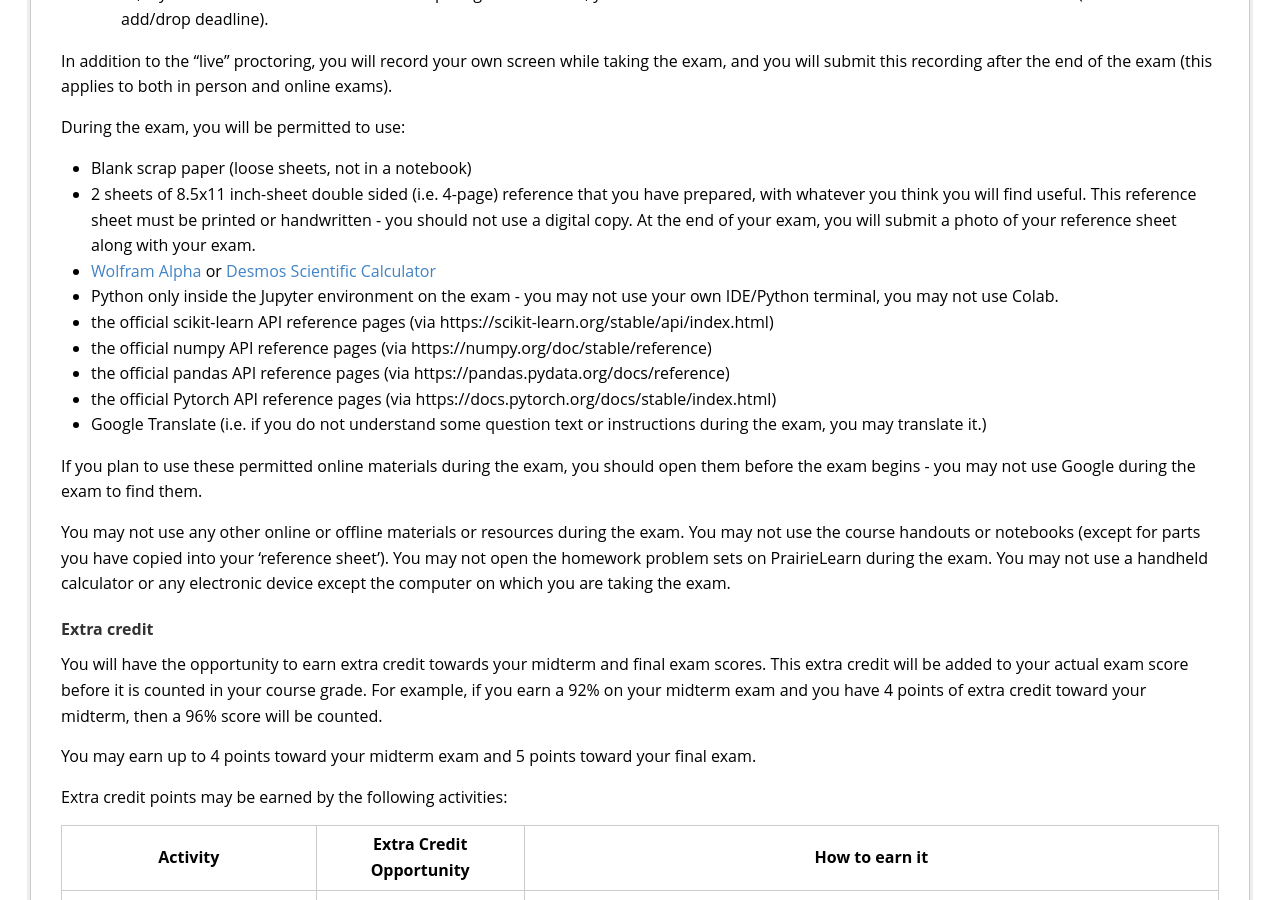
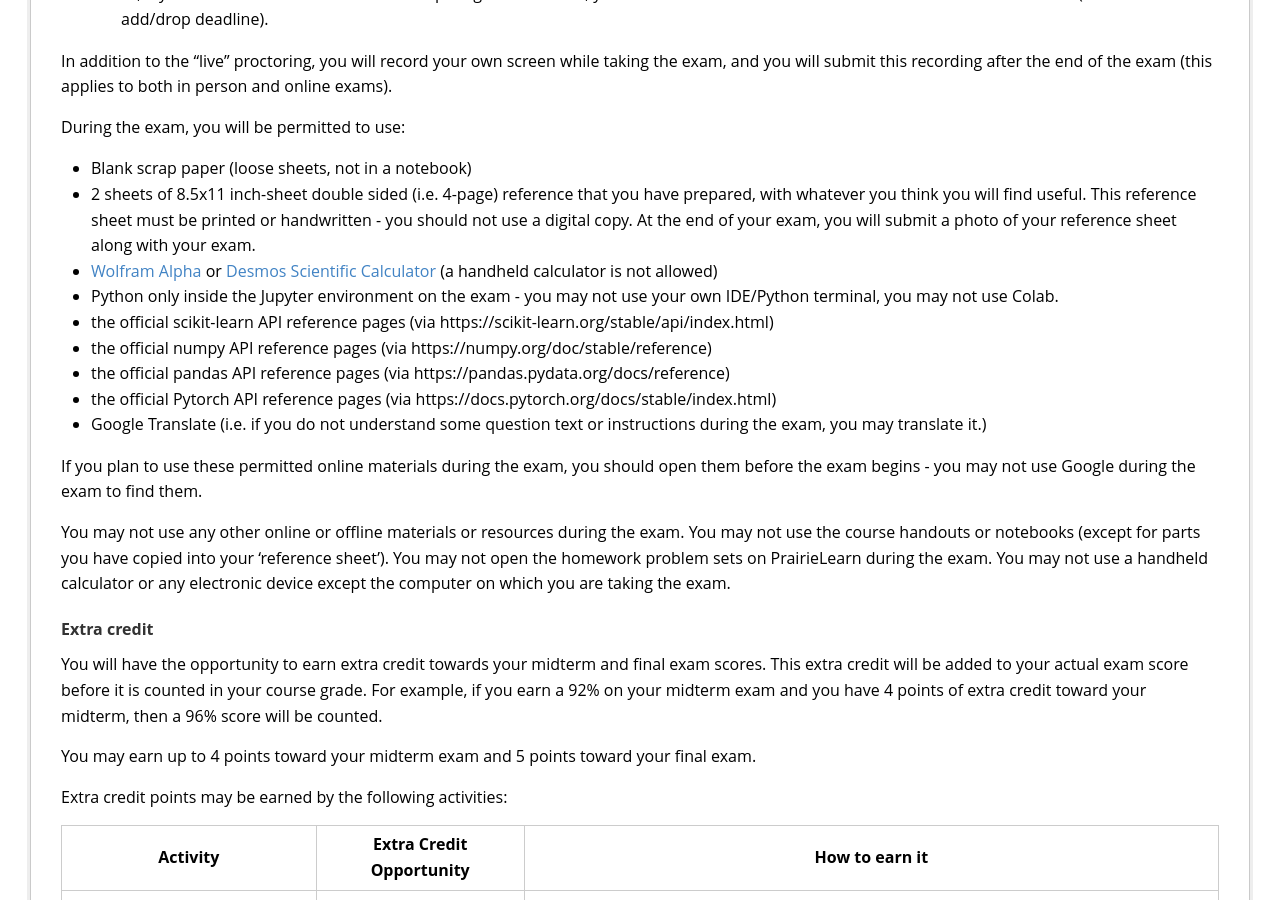
Before and after one commit to ffund/intro-ml-tss21, a Jekyll site: the page syllabus/in-person.html, which Jekyll copies as it is, in a window 1280 px wide and 900 px high, scrolled down 4737 px. Built offline with Jekyll 4.4.1, drawn with Linux system fonts in a browser that asks for light colours.

Commit message:
Update exam instructions

```diff
--- a/syllabus/in-person.html
+++ b/syllabus/in-person.html
@@ -358,7 +358,7 @@ a digital copy. At the end of your exam, you will submit a photo of your
 reference sheet along with your exam.</li>
 <li><a href="https://www.wolframalpha.com/">Wolfram Alpha</a> or <a
 href="https://www.desmos.com/scientific">Desmos Scientific
-Calculator</a></li>
+Calculator</a> (a handheld calculator is not allowed)</li>
 <li>Python only inside the Jupyter environment on the exam - you may not
 use your own IDE/Python terminal, you may not use Colab.</li>
 <li>the official scikit-learn API reference pages (via
--- a/syllabus/online.html
+++ b/syllabus/online.html
@@ -365,7 +365,7 @@ a digital copy. At the end of your exam, you will submit a photo of your
 reference sheet along with your exam.</li>
 <li><a href="https://www.wolframalpha.com/">Wolfram Alpha</a> or <a
 href="https://www.desmos.com/scientific">Desmos Scientific
-Calculator</a></li>
+Calculator</a> (a handheld calculator is not allowed)</li>
 <li>Python only inside the Jupyter environment on the exam - you may not
 use your own IDE/Python terminal, you may not use Colab.</li>
 <li>the official scikit-learn API reference pages (via
```
Also changed, not shown: syllabus/grading.md (+1 -1 lines).
